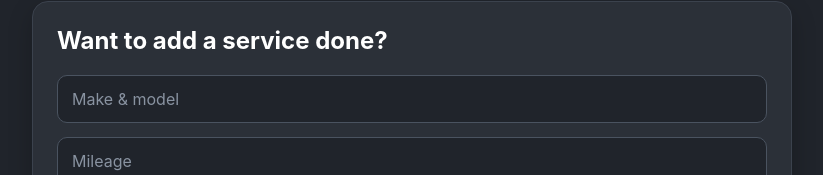
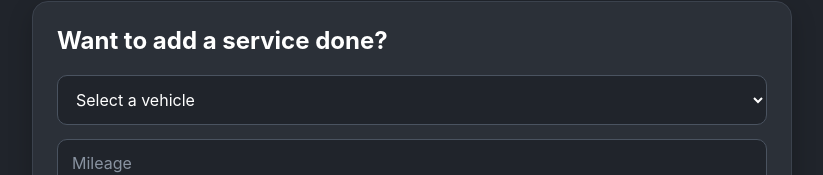
Before and after one commit to AlternateSpirit/auto-maintenance-tracker, a React (Vite) app: page / in a window 1280 px wide. Shown: the part 201-376 px from the top of the page, without its empty margins (228-1051 px from the left). Built offline with nearby package versions, Linux system fonts and the light colour scheme; a web font is replaced by a local one.

Commit message:
Creating individual vehicle objects and maintenance records

```diff
--- a/src/App.css
+++ b/src/App.css
@@ -79,21 +79,26 @@ form {
   gap: 14px;
 }
 
-input {
+input, select {
   width: 100%;
   padding: 13px 14px;
   color: #ffffff;
+  font: inherit;
   background: #20242b;
   border: 1px solid #4a5360;
   border-radius: 10px;
   outline: none;
 }
 
+select {
+  cursor: pointer;
+}
+
 input::placeholder {
   color: #8993a1;
 }
 
-input:focus {
+input:focus, select:focus {
   border-color: #8ec5ff;
   box-shadow: 0 0 0 3px rgba(142, 197, 255, 0.15);
 }
--- a/src/App.tsx
+++ b/src/App.tsx
@@ -7,7 +7,8 @@ import './App.css'
 
 
 export type ServiceEntry = {
-  vehicle: string
+  id: number
+  vehicleId: number
   mileage: string
   service: string
   cost: string
@@ -52,7 +53,8 @@ function App() {
     event.preventDefault()
 
     const newEntry: ServiceEntry = {
-      vehicle,
+      id: Date.now(),
+      vehicleId: Number(vehicle),
       mileage,
       service,
       cost,
@@ -114,6 +116,7 @@ function App() {
         <Home
           title="The Garage"
           vehicle={vehicle}
+          vehicles={vehicles}
           mileage={mileage}
           service={service}
           cost={cost}
@@ -128,6 +131,7 @@ function App() {
       {currentPage === 'history' && (<History
         entries={entries}
         deleteEntry={deleteEntry}
+        vehicles={vehicles}
         />
       )}
 
--- a/src/components/History.tsx
+++ b/src/components/History.tsx
@@ -1,11 +1,23 @@
-import type { ServiceEntry } from '../App'
+import type { ServiceEntry, Vehicle } from '../App'
 
 type HistoryProps = {
   entries: ServiceEntry[]
+  vehicles: Vehicle[]
   deleteEntry: (index: number) => void
 }
 
-function History({entries, deleteEntry}: HistoryProps) {
+function History({entries, deleteEntry, vehicles}: HistoryProps) {
+  function getVehicleName(vehicleId: number) {
+    const matchingVehicle = vehicles.find(
+      (vehicle) => vehicle.id === vehicleId
+    )
+
+    if (!matchingVehicle) {
+      return 'Unknown vehicle'
+    }
+
+    return `${matchingVehicle.year} ${matchingVehicle.make} ${matchingVehicle.model}`
+  }
   return (
     <div className="app">
       <h1>Service History</h1>
@@ -14,8 +26,8 @@ function History({entries, deleteEntry}: HistoryProps) {
       <section className="card">
         <h2>Maintenance Records</h2>
         {entries.map((entry, index) => (
-            <div>
-                <h3>{entry.vehicle}</h3>
+            <div key={entry.id}>
+                <h3>{getVehicleName(entry.vehicleId)}</h3>
                 <p>Service: {entry.service}</p>
                 <p>Mileage: {entry.mileage}</p>
                 <p>Cost: ${entry.cost}</p>
--- a/src/components/Home.tsx
+++ b/src/components/Home.tsx
@@ -1,9 +1,12 @@
+import type { Vehicle } from '../App'
+
 type HomeProps = {
   title: string
   vehicle: string
   mileage: string
   service: string
   cost: string
+  vehicles: Vehicle[]
   setVehicle: (value: string) => void
   setMileage: (value: string) => void
   setService: (value: string) => void
@@ -14,6 +17,7 @@ type HomeProps = {
 function Home({
   title,
   vehicle,
+  vehicles,
   mileage,
   service,
   cost,
@@ -32,11 +36,19 @@ function Home({
         <h2>Want to add a service done?</h2>
 
         <form onSubmit={handleSubmit}>
-          <input
-            placeholder="Make & model"
+          <select
             value={vehicle}
             onChange={(event) => setVehicle(event.target.value)}
-          />
+            required
+          >
+            <option value="">Select a vehicle</option>
+
+            {vehicles.map((vehicleOption) => (
+              <option key={vehicleOption.id} value={vehicleOption.id}>
+                {vehicleOption.year} {vehicleOption.make} {vehicleOption.model}
+              </option>
+            ))}
+          </select>
 
           <input
             placeholder="Mileage"
```
